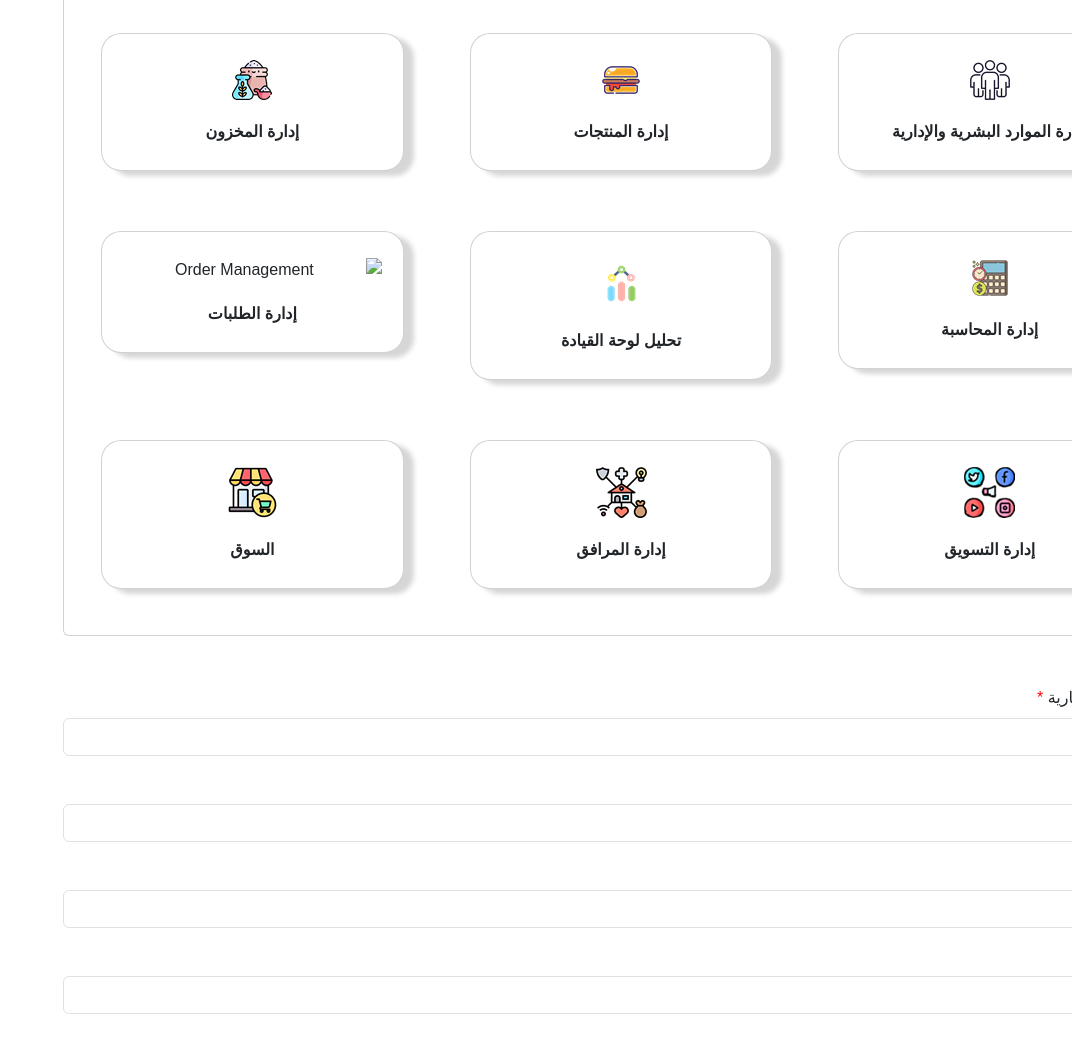
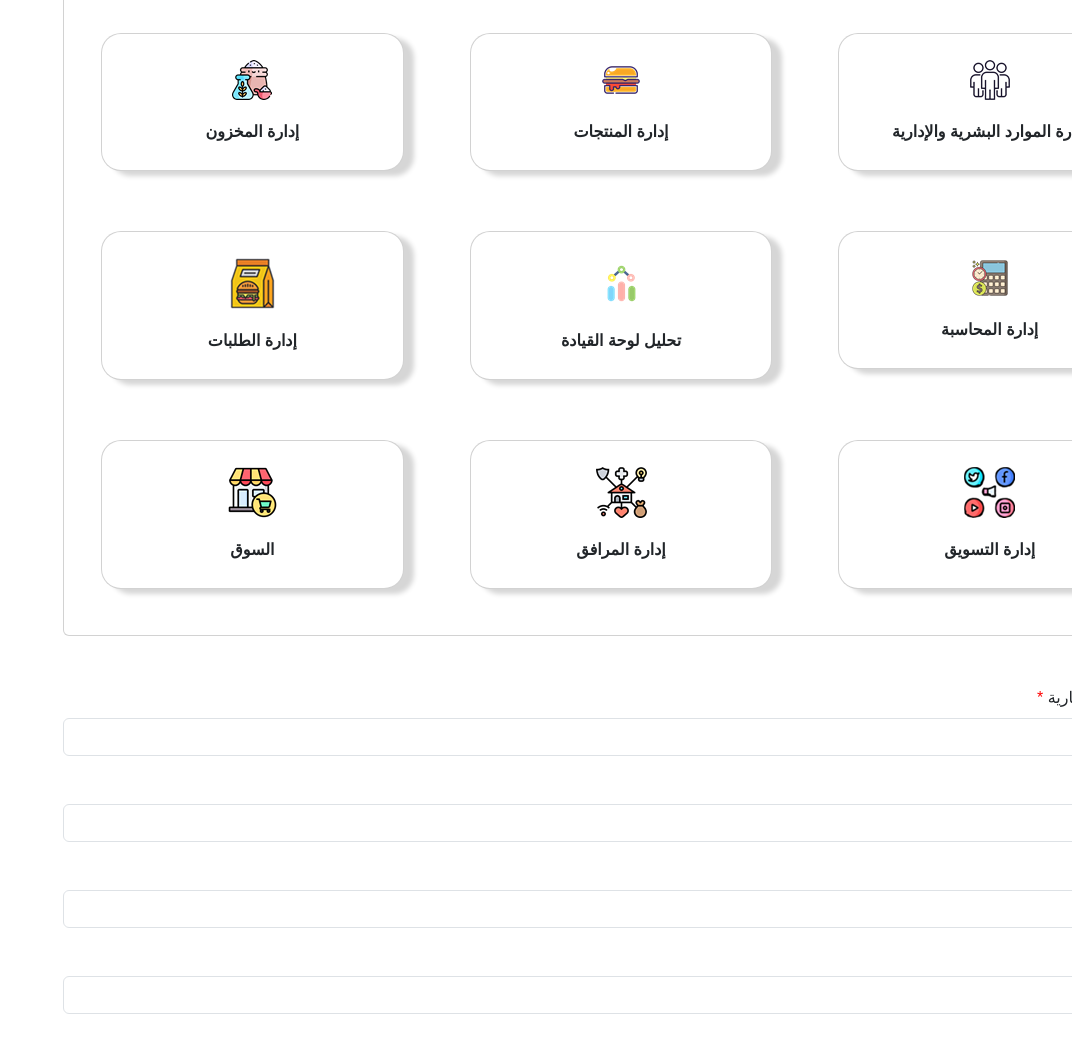
Before and after one commit to Ashrf90/deeploaf, a website with bundled scripts: page index_ar.html in a window 1280 px wide. Shown: the part 888-1945 px from the top of the page, without its empty margins (208-1280 px from the left). Built offline with nearby package versions, Linux system fonts and the light colour scheme.

Commit message:
order img updated

```diff
--- a/index_ar.html
+++ b/index_ar.html
@@ -133,7 +133,7 @@
             <div class="col-12 col-md-4">
               <div class="card">
                 <div class="card-body">
-                  <img src="assets/images/order" alt="Order Management">
+                  <img src="assets/images/order.png" alt="Order Management">
                   <p class="card-text">إدارة الطلبات</p>
                 </div>
               </div>
```
